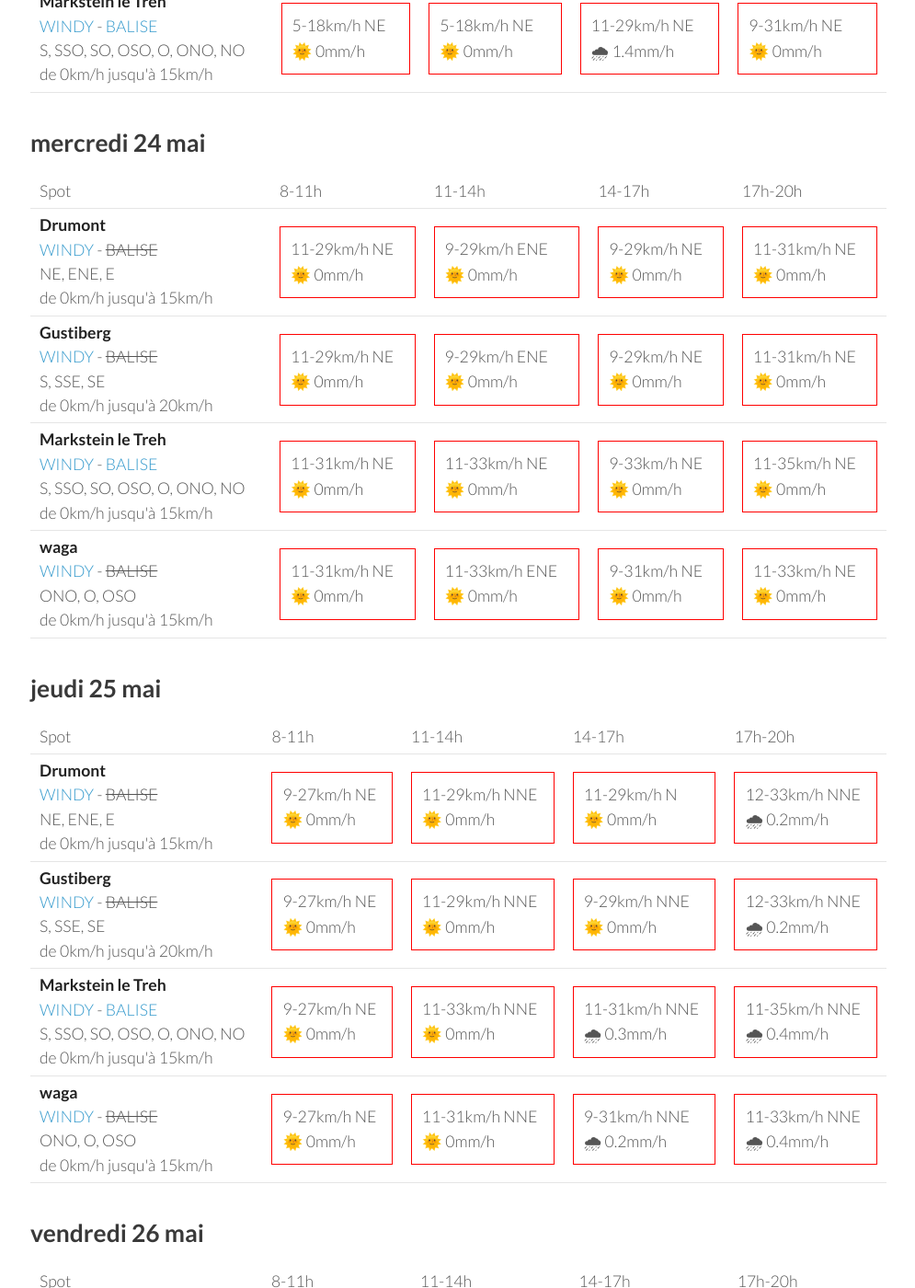
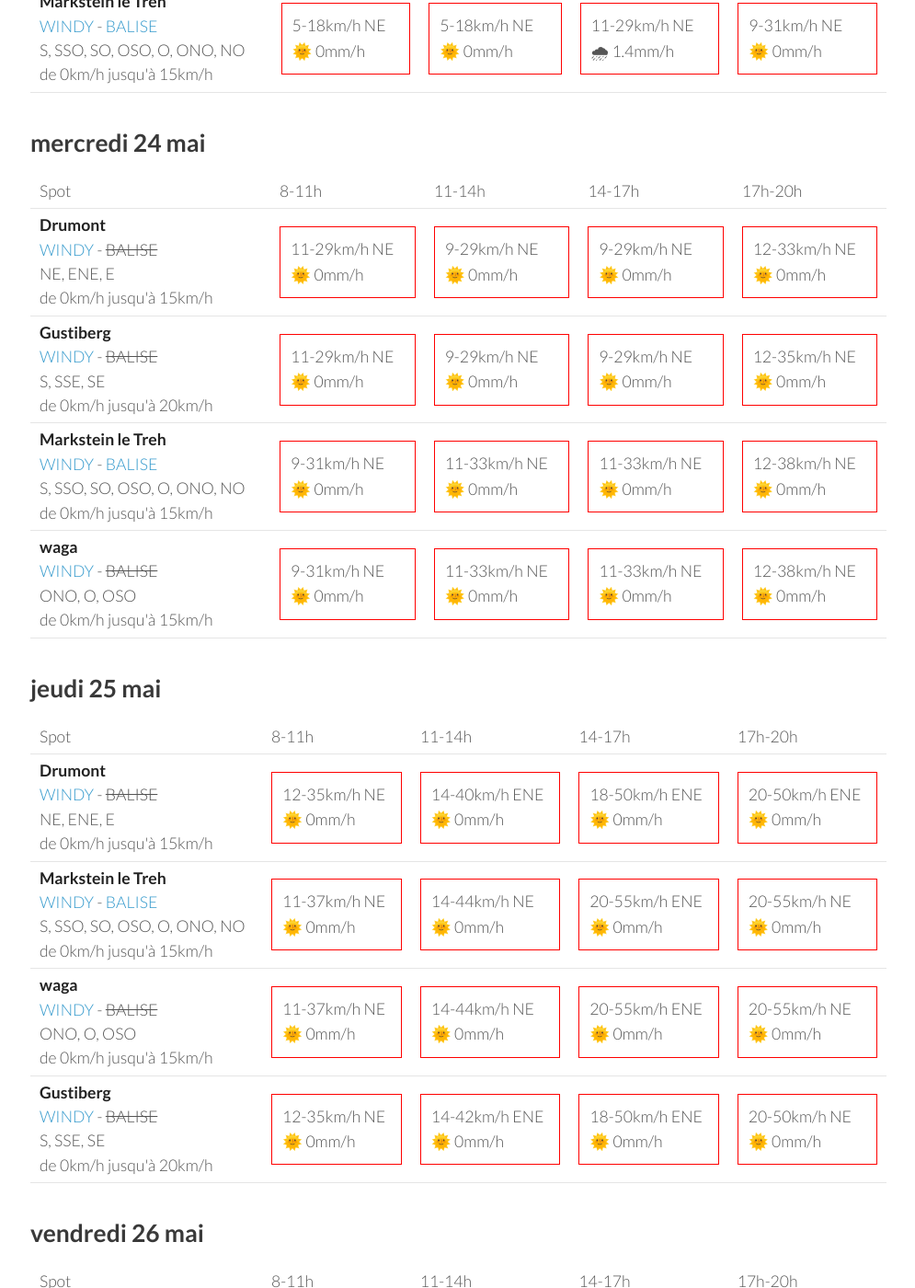
Before and after one commit to parapente-dans-le-nord/parapente-dans-le-nord.github.io, a Jekyll site: the page built from vosges.markdown, in a window 1280 px wide and 1400 px high, scrolled down 1325 px. Shown: the whole window at 92% size, without its empty margins (25-1020 px from the left). Built offline with Jekyll 4.4.1, drawn with Linux system fonts in a browser that asks for light colours; some of the changed text lies outside the part shown.

Commit message:
update index.markdown

```diff
--- a/vosges.markdown
+++ b/vosges.markdown
@@ -133,9 +133,9 @@ page mise à jour le lundi 22 mai 13:16
         <td><strong>Drumont</strong><br><a href="https://windy.com/47.898/6.919?47.687,6.919,9,m:eYYagmG">WINDY</a> - <span class="no-balise"> BALISE </span><br> <span class="vent-favorable">NE, ENE, E</span><br><span class="force-vent">de 0km/h jusqu'à 15km/h</span> </td>
 
             <td><div class="not-flyable"><p>11-29km/h NE</p><p>🌞 0mm/h</p></div></td>
-            <td><div class="not-flyable"><p>9-29km/h ENE</p><p>🌞 0mm/h</p></div></td>
             <td><div class="not-flyable"><p>9-29km/h NE</p><p>🌞 0mm/h</p></div></td>
-            <td><div class="not-flyable"><p>11-31km/h NE</p><p>🌞 0mm/h</p></div></td>
+            <td><div class="not-flyable"><p>9-29km/h NE</p><p>🌞 0mm/h</p></div></td>
+            <td><div class="not-flyable"><p>12-33km/h NE</p><p>🌞 0mm/h</p></div></td>
 
 
     </tr>
@@ -143,29 +143,29 @@ page mise à jour le lundi 22 mai 13:16
         <td><strong>Gustiberg</strong><br><a href="https://windy.com/47.894/6.934?47.891,6.934,15,m:eYYagmI">WINDY</a> - <span class="no-balise"> BALISE </span><br> <span class="vent-favorable">S, SSE, SE</span><br><span class="force-vent">de 0km/h jusqu'à 20km/h</span> </td>
 
             <td><div class="not-flyable"><p>11-29km/h NE</p><p>🌞 0mm/h</p></div></td>
-            <td><div class="not-flyable"><p>9-29km/h ENE</p><p>🌞 0mm/h</p></div></td>
             <td><div class="not-flyable"><p>9-29km/h NE</p><p>🌞 0mm/h</p></div></td>
-            <td><div class="not-flyable"><p>11-31km/h NE</p><p>🌞 0mm/h</p></div></td>
+            <td><div class="not-flyable"><p>9-29km/h NE</p><p>🌞 0mm/h</p></div></td>
+            <td><div class="not-flyable"><p>12-35km/h NE</p><p>🌞 0mm/h</p></div></td>
 
 
     </tr>
 <tr>
         <td><strong>Markstein le Treh</strong><br><a href="https://windy.com/47.926/7.012?47.505,7.012,8,m:eY1agmQ">WINDY</a> - <span class=""><a href="http://www.balisemeteo.com/balise.php?idBalise=136">BALISE</a> </span><br> <span class="vent-favorable">S, SSO, SO, OSO, O, ONO, NO</span><br><span class="force-vent">de 0km/h jusqu'à 15km/h</span> </td>
 
-            <td><div class="not-flyable"><p>11-31km/h NE</p><p>🌞 0mm/h</p></div></td>
+            <td><div class="not-flyable"><p>9-31km/h NE</p><p>🌞 0mm/h</p></div></td>
             <td><div class="not-flyable"><p>11-33km/h NE</p><p>🌞 0mm/h</p></div></td>
-            <td><div class="not-flyable"><p>9-33km/h NE</p><p>🌞 0mm/h</p></div></td>
-            <td><div class="not-flyable"><p>11-35km/h NE</p><p>🌞 0mm/h</p></div></td>
+            <td><div class="not-flyable"><p>11-33km/h NE</p><p>🌞 0mm/h</p></div></td>
+            <td><div class="not-flyable"><p>12-38km/h NE</p><p>🌞 0mm/h</p></div></td>
 
 
     </tr>
 <tr>
         <td><strong>waga</strong><br><a href="https://windy.com/47.903/6.996?47.900,6.983,15">WINDY</a> - <span class="no-balise"> BALISE </span><br> <span class="vent-favorable">ONO, O, OSO</span><br><span class="force-vent">de 0km/h jusqu'à 15km/h</span> </td>
 
-            <td><div class="not-flyable"><p>11-31km/h NE</p><p>🌞 0mm/h</p></div></td>
-            <td><div class="not-flyable"><p>11-33km/h ENE</p><p>🌞 0mm/h</p></div></td>
             <td><div class="not-flyable"><p>9-31km/h NE</p><p>🌞 0mm/h</p></div></td>
             <td><div class="not-flyable"><p>11-33km/h NE</p><p>🌞 0mm/h</p></div></td>
+            <td><div class="not-flyable"><p>11-33km/h NE</p><p>🌞 0mm/h</p></div></td>
+            <td><div class="not-flyable"><p>12-38km/h NE</p><p>🌞 0mm/h</p></div></td>
 
 
     </tr>
@@ -188,40 +188,40 @@ page mise à jour le lundi 22 mai 13:16
 <tr>
         <td><strong>Drumont</strong><br><a href="https://windy.com/47.898/6.919?47.687,6.919,9,m:eYYagmG">WINDY</a> - <span class="no-balise"> BALISE </span><br> <span class="vent-favorable">NE, ENE, E</span><br><span class="force-vent">de 0km/h jusqu'à 15km/h</span> </td>
 
-            <td><div class="not-flyable"><p>9-27km/h NE</p><p>🌞 0mm/h</p></div></td>
-            <td><div class="not-flyable"><p>11-29km/h NNE</p><p>🌞 0mm/h</p></div></td>
-            <td><div class="not-flyable"><p>11-29km/h N</p><p>🌞 0mm/h</p></div></td>
-            <td><div class="not-flyable"><p>12-33km/h NNE</p><p>🌧 0.2mm/h</p></div></td>
+            <td><div class="not-flyable"><p>12-35km/h NE</p><p>🌞 0mm/h</p></div></td>
+            <td><div class="not-flyable"><p>14-40km/h ENE</p><p>🌞 0mm/h</p></div></td>
+            <td><div class="not-flyable"><p>18-50km/h ENE</p><p>🌞 0mm/h</p></div></td>
+            <td><div class="not-flyable"><p>20-50km/h ENE</p><p>🌞 0mm/h</p></div></td>
+
+
+    </tr>
+<tr>
+        <td><strong>Markstein le Treh</strong><br><a href="https://windy.com/47.926/7.012?47.505,7.012,8,m:eY1agmQ">WINDY</a> - <span class=""><a href="http://www.balisemeteo.com/balise.php?idBalise=136">BALISE</a> </span><br> <span class="vent-favorable">S, SSO, SO, OSO, O, ONO, NO</span><br><span class="force-vent">de 0km/h jusqu'à 15km/h</span> </td>
+
+            <td><div class="not-flyable"><p>11-37km/h NE</p><p>🌞 0mm/h</p></div></td>
+            <td><div class="not-flyable"><p>14-44km/h NE</p><p>🌞 0mm/h</p></div></td>
+            <td><div class="not-flyable"><p>20-55km/h ENE</p><p>🌞 0mm/h</p></div></td>
+            <td><div class="not-flyable"><p>20-55km/h NE</p><p>🌞 0mm/h</p></div></td>
+
+
+    </tr>
+<tr>
+        <td><strong>waga</strong><br><a href="https://windy.com/47.903/6.996?47.900,6.983,15">WINDY</a> - <span class="no-balise"> BALISE </span><br> <span class="vent-favorable">ONO, O, OSO</span><br><span class="force-vent">de 0km/h jusqu'à 15km/h</span> </td>
+
+            <td><div class="not-flyable"><p>11-37km/h NE</p><p>🌞 0mm/h</p></div></td>
+            <td><div class="not-flyable"><p>14-44km/h NE</p><p>🌞 0mm/h</p></div></td>
+            <td><div class="not-flyable"><p>20-55km/h ENE</p><p>🌞 0mm/h</p></div></td>
+            <td><div class="not-flyable"><p>20-55km/h NE</p><p>🌞 0mm/h</p></div></td>
 
 
     </tr>
 <tr>
         <td><strong>Gustiberg</strong><br><a href="https://windy.com/47.894/6.934?47.891,6.934,15,m:eYYagmI">WINDY</a> - <span class="no-balise"> BALISE </span><br> <span class="vent-favorable">S, SSE, SE</span><br><span class="force-vent">de 0km/h jusqu'à 20km/h</span> </td>
 
-            <td><div class="not-flyable"><p>9-27km/h NE</p><p>🌞 0mm/h</p></div></td>
-            <td><div class="not-flyable"><p>11-29km/h NNE</p><p>🌞 0mm/h</p></div></td>
-            <td><div class="not-flyable"><p>9-29km/h NNE</p><p>🌞 0mm/h</p></div></td>
-            <td><div class="not-flyable"><p>12-33km/h NNE</p><p>🌧 0.2mm/h</p></div></td>
-
-
-    </tr>
-<tr>
-        <td><strong>Markstein le Treh</strong><br><a href="https://windy.com/47.926/7.012?47.505,7.012,8,m:eY1agmQ">WINDY</a> - <span class=""><a href="http://www.balisemeteo.com/balise.php?idBalise=136">BALISE</a> </span><br> <span class="vent-favorable">S, SSO, SO, OSO, O, ONO, NO</span><br><span class="force-vent">de 0km/h jusqu'à 15km/h</span> </td>
-
-            <td><div class="not-flyable"><p>9-27km/h NE</p><p>🌞 0mm/h</p></div></td>
-            <td><div class="not-flyable"><p>11-33km/h NNE</p><p>🌞 0mm/h</p></div></td>
-            <td><div class="not-flyable"><p>11-31km/h NNE</p><p>🌧 0.3mm/h</p></div></td>
-            <td><div class="not-flyable"><p>11-35km/h NNE</p><p>🌧 0.4mm/h</p></div></td>
-
-
-    </tr>
-<tr>
-        <td><strong>waga</strong><br><a href="https://windy.com/47.903/6.996?47.900,6.983,15">WINDY</a> - <span class="no-balise"> BALISE </span><br> <span class="vent-favorable">ONO, O, OSO</span><br><span class="force-vent">de 0km/h jusqu'à 15km/h</span> </td>
-
-            <td><div class="not-flyable"><p>9-27km/h NE</p><p>🌞 0mm/h</p></div></td>
-            <td><div class="not-flyable"><p>11-31km/h NNE</p><p>🌞 0mm/h</p></div></td>
-            <td><div class="not-flyable"><p>9-31km/h NNE</p><p>🌧 0.2mm/h</p></div></td>
-            <td><div class="not-flyable"><p>11-33km/h NNE</p><p>🌧 0.4mm/h</p></div></td>
+            <td><div class="not-flyable"><p>12-35km/h NE</p><p>🌞 0mm/h</p></div></td>
+            <td><div class="not-flyable"><p>14-42km/h ENE</p><p>🌞 0mm/h</p></div></td>
+            <td><div class="not-flyable"><p>18-50km/h ENE</p><p>🌞 0mm/h</p></div></td>
+            <td><div class="not-flyable"><p>20-50km/h NE</p><p>🌞 0mm/h</p></div></td>
 
 
     </tr>
```
Also changed, not shown: other parts of vosges.markdown (+1 -1 lines).
